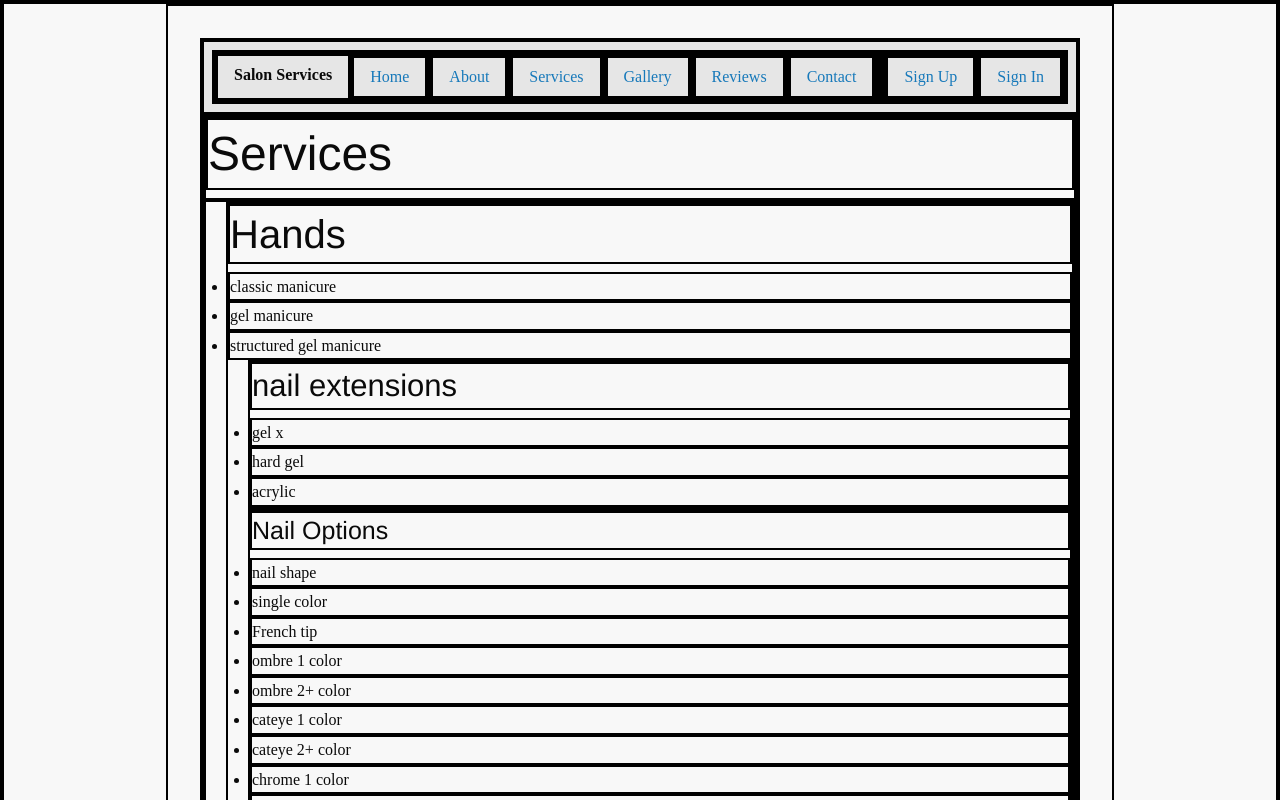
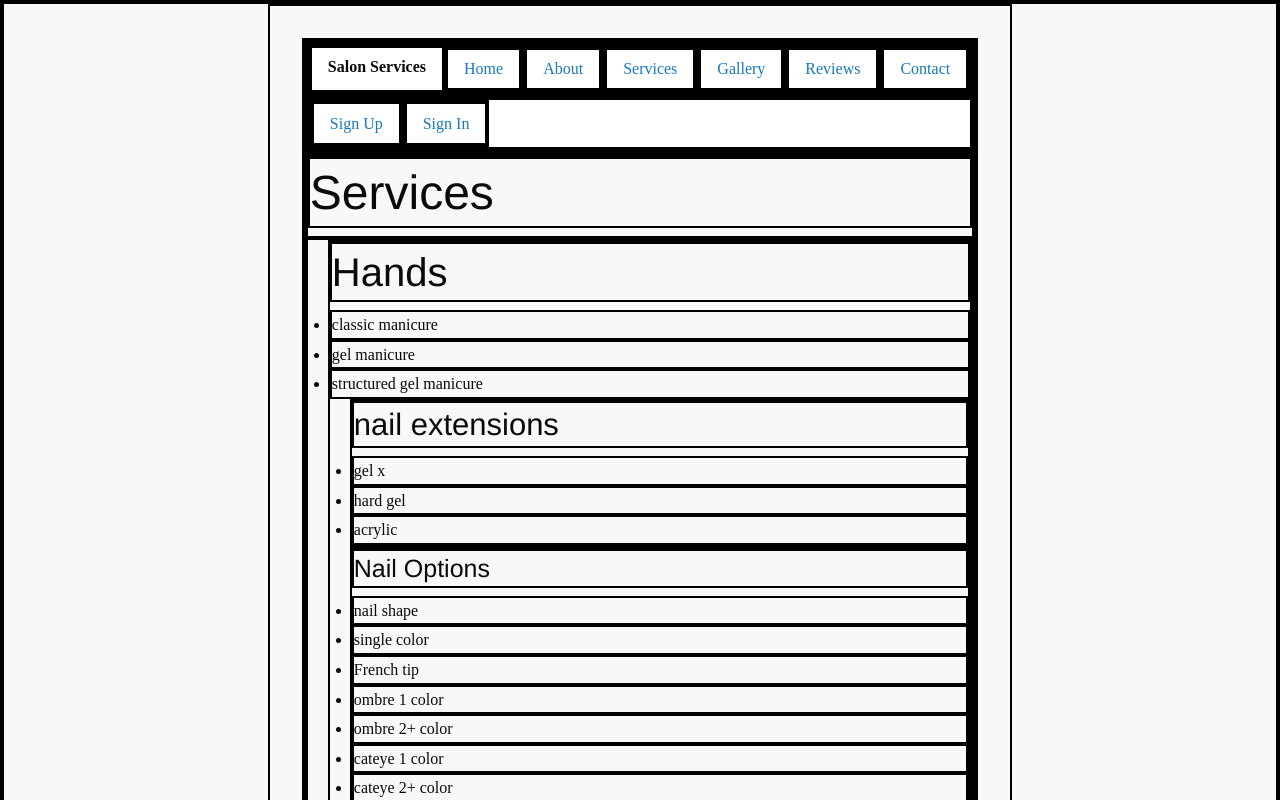
Before and after one commit to anthonyero/salon-services, a React (Vite) app in the folder client/: page /services in a window 1280 px wide. Shown: the top 800 px of the page. Built offline with nearby package versions, Linux system fonts and the light colour scheme.

Commit message:
updated navbar css to implement sticky aspect

```diff
--- a/client/src/components/Navbar.css
+++ b/client/src/components/Navbar.css
@@ -1,3 +1,5 @@
+@import 'foundation-sites/dist/css/foundation.min.css';
+
 /* Basic reset */
 * {
     margin: 0;
@@ -64,6 +66,34 @@
     background-color: #555;
   }
 
+  .sticky-nav {
+    position: -webkit-sticky; /* For Safari */
+    position: sticky;
+    top: 0;
+    z-index: 1000; /* Ensure it stays above other content */
+    background-color: #fff; /* Ensure background color to cover content beneath */
+    box-shadow: 0 2px 4px rgba(0, 0, 0, 0.1); /* Optional: add a shadow for better visibility */
+  }
+
+  .sticky-nav nav ul {
+    list-style: none;
+    padding: 0;
+    margin: 0;
+    display: flex;
+    justify-content: space-around;
+  }
+
+  .sticky-nav nav ul li {
+    margin: 0 10px;
+  }
+
+  .sticky-nav nav ul li a {
+    text-decoration: none;
+    color: #000;
+    padding: 10px 20px;
+    display: block;
+  }
+
   /* Media queries for larger screens */
   @media (min-width: 768px) {
     .navbar {
--- a/client/src/components/Navbar.jsx
+++ b/client/src/components/Navbar.jsx
@@ -3,7 +3,7 @@ import { Link } from 'react-router-dom';
 import './Navbar.css';
 const Navbar = () => {
   return (
-    <div className="top-bar">
+    <div className="sticky-nav">
       <div className="top-bar-left">
         <ul className="dropdown menu" data-dropdown-menu>
           <li className="menu-text">Salon Services</li>
--- a/client/src/index.css
+++ b/client/src/index.css
@@ -7,6 +7,7 @@ border: 2px solid black;
   line-height: 1.5;
   font-weight: 400;
 
+
   color-scheme: light dark;
   color: rgba(255, 255, 255, 0.87);
   background-color: #242424;
@@ -15,8 +16,11 @@ border: 2px solid black;
   text-rendering: optimizeLegibility;
   -webkit-font-smoothing: antialiased;
   -moz-osx-font-smoothing: grayscale;
+};
+.top-bar {
+position:sticky;
+
 }
-
 a {
   font-weight: 500;
   color: #646cff;
@@ -29,7 +33,6 @@ a:hover {
 body {
   margin: 0;
   display: flex;
-  place-items: center;
   min-width: 320px;
   min-height: 100vh;
 }
@@ -57,6 +60,41 @@ button:focus,
 button:focus-visible {
   outline: 4px auto -webkit-focus-ring-color;
 };
+@mixin foundation-sticky {
+  .sticky-container {
+    position: relative;
+  }
+
+  .sticky {
+    position: relative;
+    z-index: 0;
+    transform: translate3d(0, 0, 0);
+  }
+
+  .sticky.is-stuck {
+    position: fixed;
+    z-index: 5;
+    width: 100%;
+
+    &.is-at-top {
+      top: 0;
+    }
+
+    &.is-at-bottom {
+      bottom: 0;
+    }
+  }
+
+  .sticky.is-anchored {
+    position: relative;
+    right: auto;
+    left: auto;
+
+    &.is-at-bottom {
+      bottom: 0;
+    }
+  }
+}
 
 @media (prefers-color-scheme: light) {
   :root {
```
